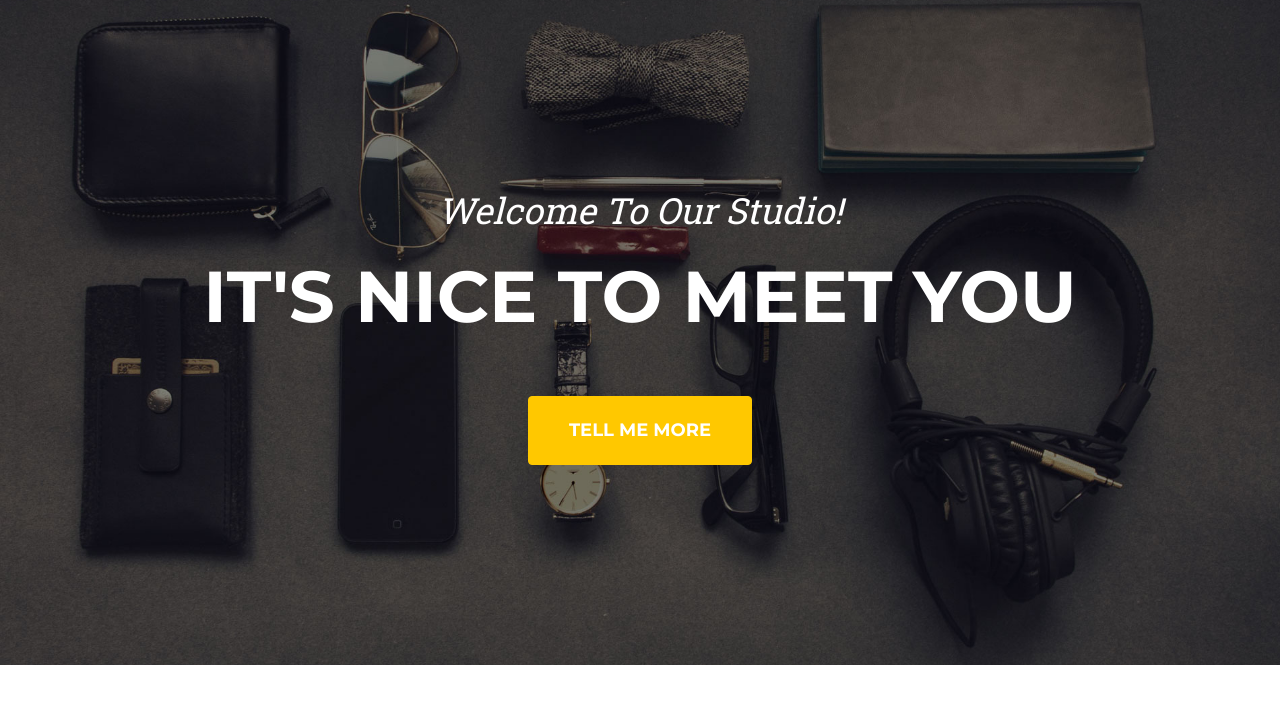
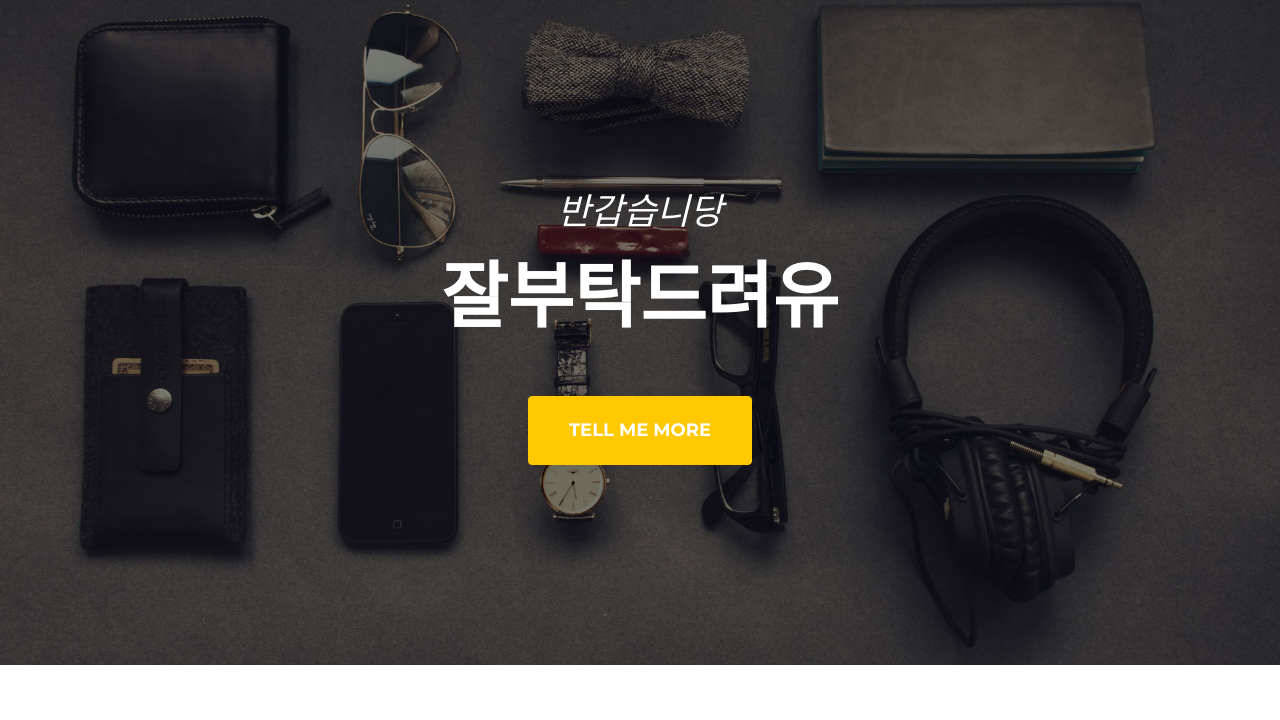
Before and after one commit to aw7216/company-project, a plain HTML site: page startbootstrap-agency-gh-pages/index.html in a window 1280 px wide. Shown: the part 80-800 px from the top of the page. Drawn offline with nearby package versions, Linux system fonts and the light colour scheme.

Commit message:
member first commit

```diff
--- a/startbootstrap-agency-gh-pages/index.html
+++ b/startbootstrap-agency-gh-pages/index.html
@@ -39,8 +39,8 @@
         <!-- Masthead-->
         <header class="masthead">
             <div class="container">
-                <div class="masthead-subheading">Welcome To Our Studio!</div>
-                <div class="masthead-heading text-uppercase">It's Nice To Meet You</div>
+                <div class="masthead-subheading">반갑습니당</div>
+                <div class="masthead-heading text-uppercase">잘부탁드려유</div>
                 <a class="btn btn-primary btn-xl text-uppercase" href="#services">Tell Me More</a>
             </div>
         </header>
```
